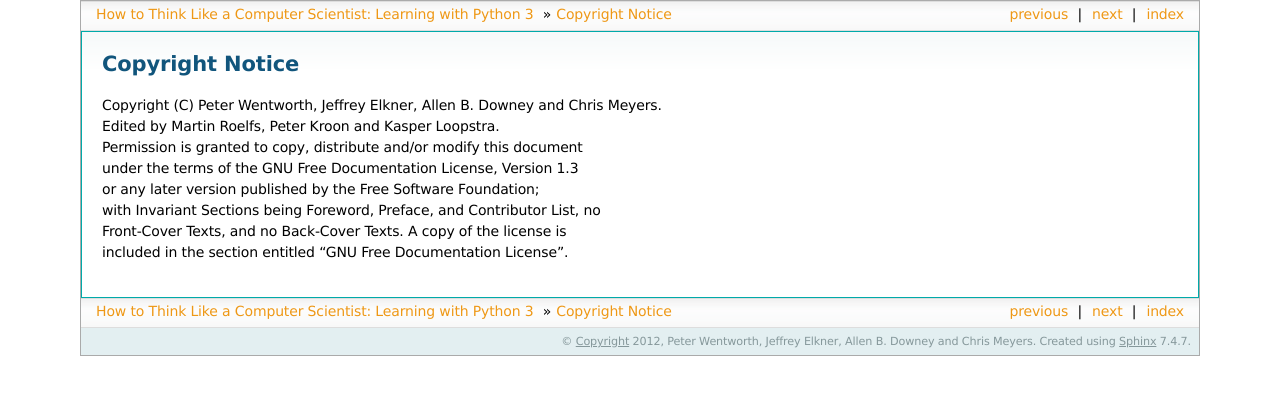
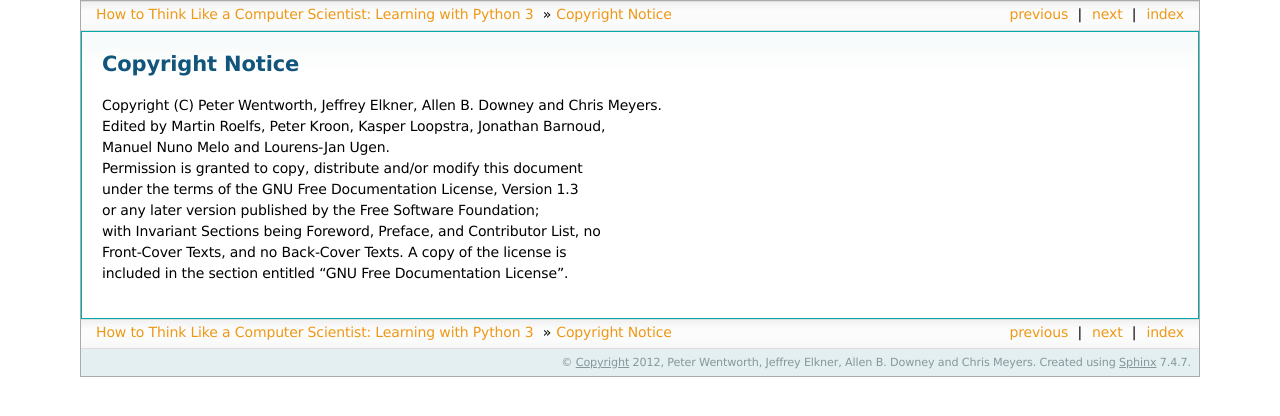
Before and after one commit to HowToThink/HowToThink, a Sphinx documentation site: the page built from source/copyright.rst, in a window 1280 px wide. Shown: the top 416 px of the page. Built offline with Sphinx 7.4.7, drawn with Linux system fonts in a browser that asks for light colours; formulas are drawn with MathJax 3.

Commit message:
Updated copyright to include every contributor.

```diff
--- a/source/copyright.rst
+++ b/source/copyright.rst
@@ -2,7 +2,8 @@ Copyright Notice
 ================
 
 |  Copyright (C)  Peter Wentworth, Jeffrey Elkner, Allen B. Downey and Chris Meyers.
-|  Edited by Martin Roelfs, Peter Kroon and Kasper Loopstra.
+|  Edited by Martin Roelfs, Peter Kroon, Kasper Loopstra, Jonathan Barnoud,
+|  Manuel Nuno Melo and Lourens-Jan Ugen.
 |  Permission is granted to copy, distribute and/or modify this document
 |  under the terms of the GNU Free Documentation License, Version 1.3
 |  or any later version published by the Free Software Foundation;
```
